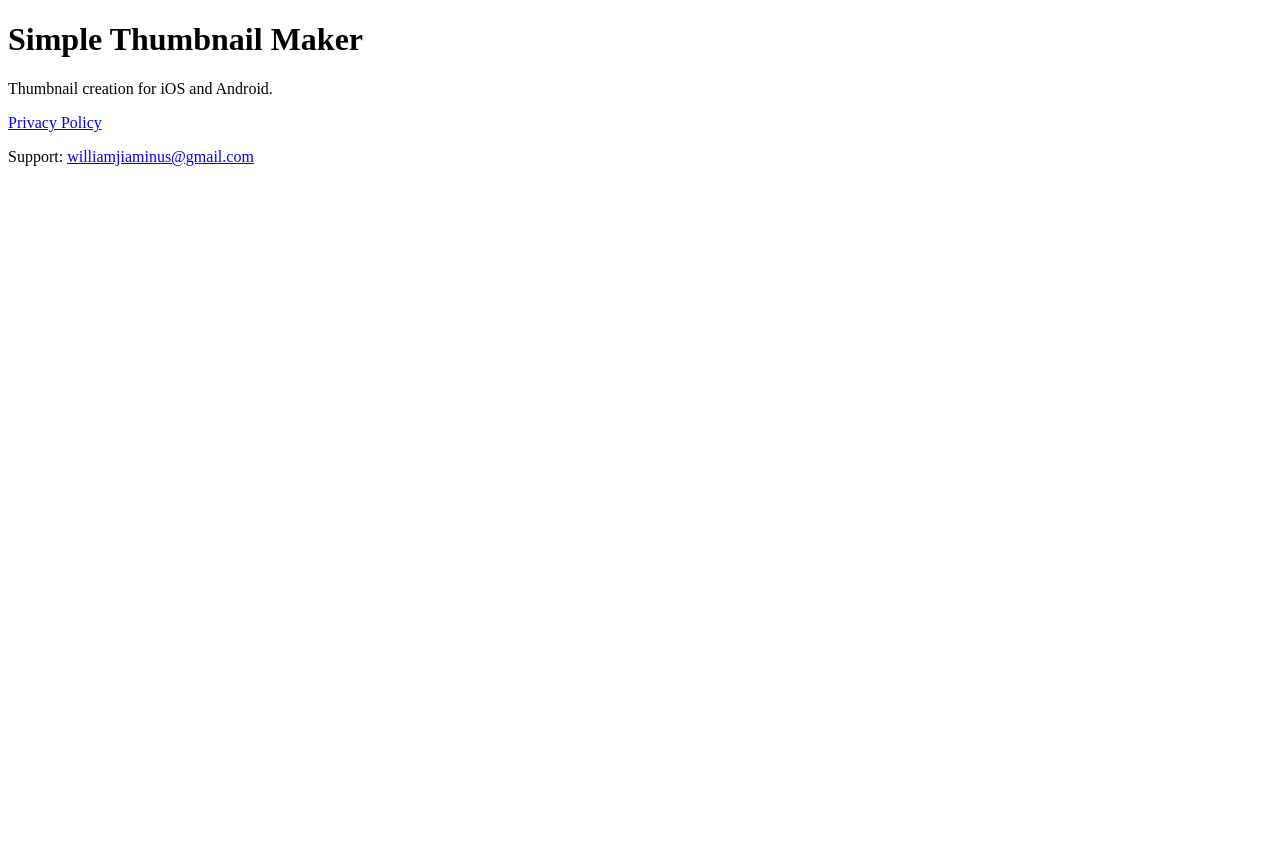
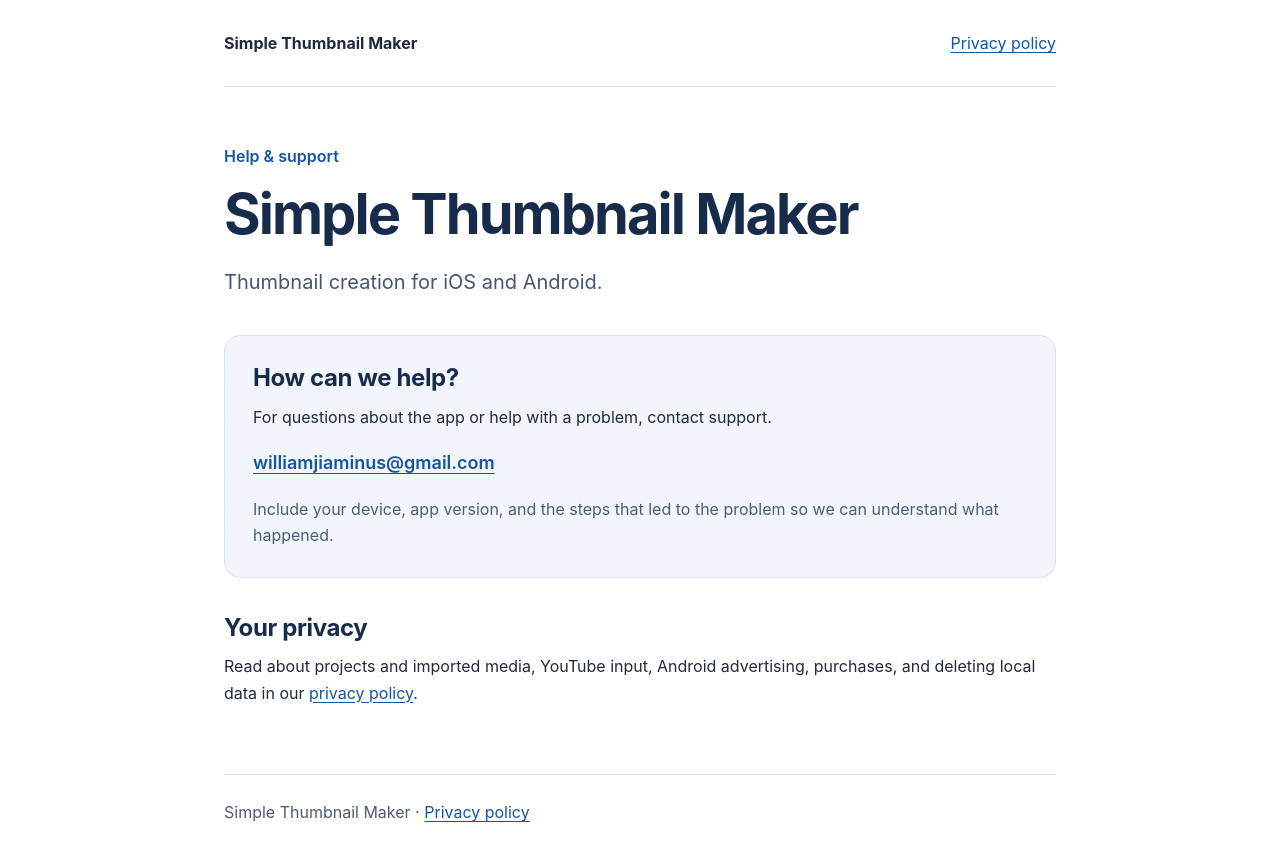
Before and after one commit to williamjiamin/ThumbnailMaker, a plain HTML site: page index.html in a window 1280 px wide. Before the commit the page ends 800 px from the top, so only its background shows below. Drawn offline with Linux system fonts and the light colour scheme.

Commit message:
Improve support site SEO and accessibility

```diff
--- a/index.html
+++ b/index.html
@@ -1 +1,39 @@
-<!doctype html><html lang="en"><head><meta charset="utf-8"><meta name="viewport" content="width=device-width,initial-scale=1"><title>Simple Thumbnail Maker Support</title></head><body><main><h1>Simple Thumbnail Maker</h1><p>Thumbnail creation for iOS and Android.</p><p><a href="privacy.html">Privacy Policy</a></p><p>Support: <a href="mailto:williamjiaminus@gmail.com">williamjiaminus@gmail.com</a></p></main></body></html>
+<!doctype html>
+<html lang="en">
+<head>
+  <meta charset="utf-8">
+  <meta name="viewport" content="width=device-width, initial-scale=1">
+  <title>Simple Thumbnail Maker for iOS &amp; Android | Support</title>
+  <meta name="description" content="Support for Simple Thumbnail Maker on iOS and Android. Find contact information, privacy details, and help with thumbnail creation.">
+  <link rel="canonical" href="https://williamjiamin.github.io/ThumbnailMaker/">
+  <meta property="og:type" content="website">
+  <meta property="og:site_name" content="Simple Thumbnail Maker">
+  <meta property="og:title" content="Simple Thumbnail Maker | Support">
+  <meta property="og:description" content="Thumbnail creation for iOS and Android. Get support and read our privacy policy.">
+  <meta property="og:url" content="https://williamjiamin.github.io/ThumbnailMaker/">
+  <link rel="stylesheet" href="styles.css">
+</head>
+<body>
+  <a class="skip-link" href="#main">Skip to content</a>
+  <header class="site-header">
+    <a class="brand" href="./" aria-current="page">Simple Thumbnail Maker</a>
+    <nav aria-label="Main navigation"><a href="privacy.html">Privacy policy</a></nav>
+  </header>
+  <main id="main">
+    <p class="eyebrow">Help &amp; support</p>
+    <h1>Simple Thumbnail Maker</h1>
+    <p class="intro">Thumbnail creation for iOS and Android.</p>
+    <section class="support-panel" aria-labelledby="support-heading">
+      <h2 id="support-heading">How can we help?</h2>
+      <p>For questions about the app or help with a problem, contact support.</p>
+      <p><a class="contact" href="mailto:williamjiaminus@gmail.com">williamjiaminus@gmail.com</a></p>
+      <p class="detail">Include your device, app version, and the steps that led to the problem so we can understand what happened.</p>
+    </section>
+    <section aria-labelledby="privacy-heading">
+      <h2 id="privacy-heading">Your privacy</h2>
+      <p>Read about projects and imported media, YouTube input, Android advertising, purchases, and deleting local data in our <a href="privacy.html">privacy policy</a>.</p>
+    </section>
+  </main>
+  <footer><p>Simple Thumbnail Maker · <a href="privacy.html">Privacy policy</a></p></footer>
+</body>
+</html>
--- /dev/null
+++ b/sitemap.xml
@@ -0,0 +1,5 @@
+<?xml version="1.0" encoding="UTF-8"?>
+<urlset xmlns="http://www.sitemaps.org/schemas/sitemap/0.9">
+  <url><loc>https://williamjiamin.github.io/ThumbnailMaker/</loc></url>
+  <url><loc>https://williamjiamin.github.io/ThumbnailMaker/privacy.html</loc></url>
+</urlset>
--- /dev/null
+++ b/styles.css
@@ -0,0 +1,40 @@
+:root {
+  color-scheme: light;
+  font-family: -apple-system, BlinkMacSystemFont, "Segoe UI", sans-serif;
+  color: #202a3b;
+  background: #fff;
+  line-height: 1.65;
+  -webkit-text-size-adjust: 100%;
+}
+* { box-sizing: border-box; }
+body { max-width: 880px; margin: 0 auto; padding: 0 24px; }
+a { color: #1555a0; text-underline-offset: .2em; overflow-wrap: anywhere; }
+a:hover { color: #103d75; }
+a:focus-visible { outline: 3px solid #1555a0; outline-offset: 5px; border-radius: 2px; }
+.skip-link { position: absolute; top: -100px; left: 24px; padding: 12px; background: #fff; z-index: 1; }
+.skip-link:focus { top: 12px; }
+.site-header { display: flex; flex-wrap: wrap; justify-content: space-between; align-items: center; gap: 12px 24px; border-bottom: 1px solid #d9e1ed; padding: 24px 0; }
+.brand { color: #202a3b; font-weight: 700; text-decoration: none; }
+nav a { display: inline-block; padding: 6px 0; }
+main { padding: 56px 0 32px; }
+h1, h2 { line-height: 1.15; color: #172b4b; }
+h1 { font-size: clamp(2rem, 6vw, 3.5rem); letter-spacing: -.035em; margin: 0 0 20px; overflow-wrap: anywhere; }
+h2 { font-size: 1.5rem; letter-spacing: -.015em; margin: 0 0 12px; }
+p { margin: 0 0 18px; }
+.eyebrow { font-weight: 600; color: #1555a0; margin-bottom: 12px; }
+.intro { font-size: 1.25rem; color: #46566e; margin-bottom: 36px; }
+section { margin-bottom: 36px; }
+.support-panel { background: #f2f6fc; border: 1px solid #d9e4f3; border-radius: 16px; padding: 28px; }
+.support-panel p:last-child { margin-bottom: 0; }
+.contact { font-size: 1.125rem; font-weight: 600; }
+.detail, .updated { color: #4d5c73; }
+.policy { max-width: 760px; }
+.policy h1 { font-size: clamp(2rem, 5vw, 3rem); }
+.policy h2 { margin-top: 32px; }
+footer { border-top: 1px solid #d9e1ed; padding: 24px 0; color: #4d5c73; }
+footer p { margin: 0; }
+@media (max-width: 480px) {
+  body { padding: 0 20px; }
+  main { padding-top: 36px; }
+  .support-panel { padding: 20px; }
+}
```
Also changed, not shown: privacy.html (+16 -1 lines).
